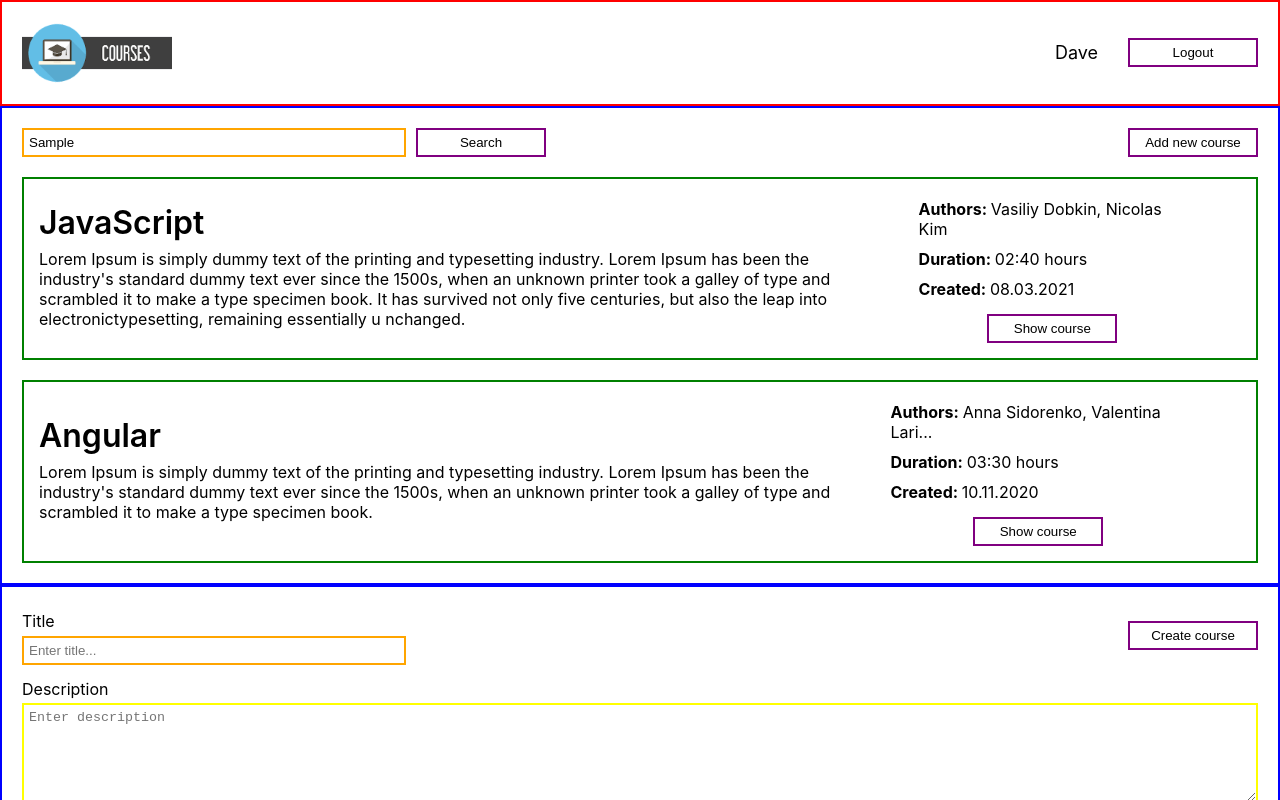
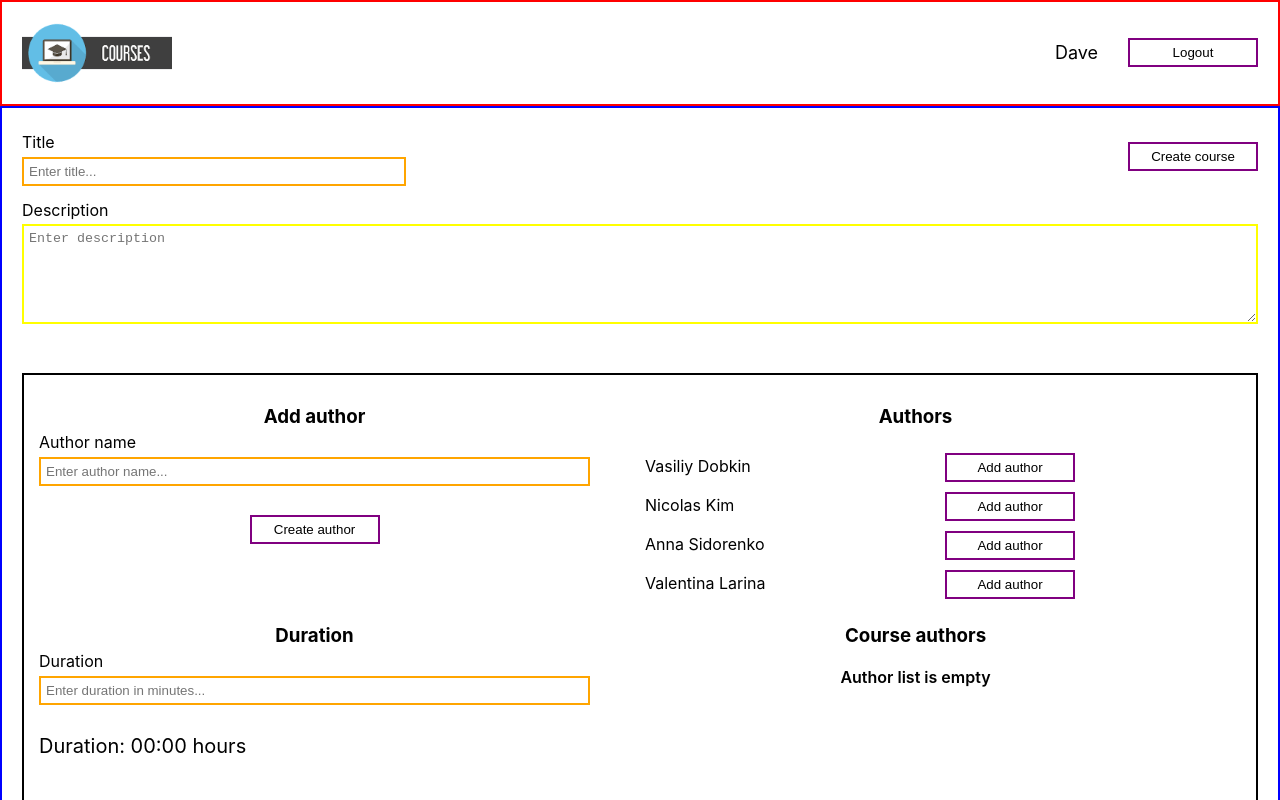
Before and after one commit to NataliiaChapai/EPAM_LAB_React, a React (Create React App) app: page / in a window 1280 px wide. Both pictures are taken after typing "Sample" into the empty fields and a click on the button "Add new course". Shown: the top 800 px of the page. Built offline with nearby package versions, Linux system fonts and the light colour scheme.

Commit message:
adds functionality for 'Add new course' button

```diff
--- a/src/App.jsx
+++ b/src/App.jsx
@@ -1,15 +1,25 @@
+import { useState } from 'react';
 import { Courses, Header } from './components';
 import { CreateCourse } from './components/CreateCourse/CreateCourse';
 
 import { Global } from './Global.styled';
 
 function App() {
+	const [isCoursesList, setIsCoursesList] = useState(true);
+
+	const handleClick = () => {
+		setIsCoursesList(!isCoursesList);
+	};
+
 	return (
 		<>
 			<Global />
 			<Header></Header>
-			<Courses></Courses>
-			<CreateCourse></CreateCourse>
+			{isCoursesList ? (
+				<Courses onHandleClick={handleClick}></Courses>
+			) : (
+				<CreateCourse></CreateCourse>
+			)}
 		</>
 	);
 }
--- a/src/components/Courses/Courses.jsx
+++ b/src/components/Courses/Courses.jsx
@@ -7,7 +7,7 @@
 import { StyledFlex } from '../Header/Header.styled';
 import { StyledContainer } from './Courses.styled';
 
-export const Courses = () => {
+export const Courses = ({ onHandleClick }) => {
 	const [query, setQuery] = useState('');
 	const [search, setSearch] = useState('');
 
@@ -41,7 +41,7 @@
 					onHandleClick={handleClick}
 					onHandleInputChange={handleInputChange}
 				></SearchBar>
-				<Button buttonText='Add new course'></Button>
+				<Button onClick={onHandleClick} buttonText='Add new course'></Button>
 			</StyledFlex>
 			<ul>
 				{searchCourse.map((course) => (
--- a/src/components/CreateCourse/components/AddAuthor/AddAuthor.jsx
+++ b/src/components/CreateCourse/components/AddAuthor/AddAuthor.jsx
@@ -3,7 +3,7 @@
 
 export const AddAuthor = () => (
 	<StyledFlexCenterItem>
-		<h3>Add authors</h3>
+		<h3>Add author</h3>
 		<StyledFlexLeftItem>
 			<Input
 				labelText='Author name'
```
